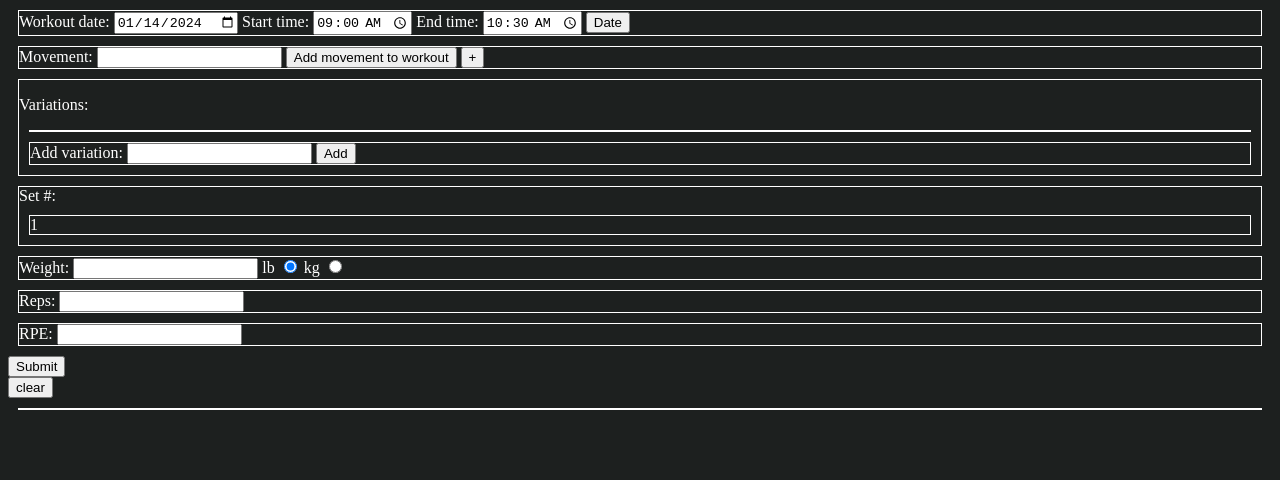
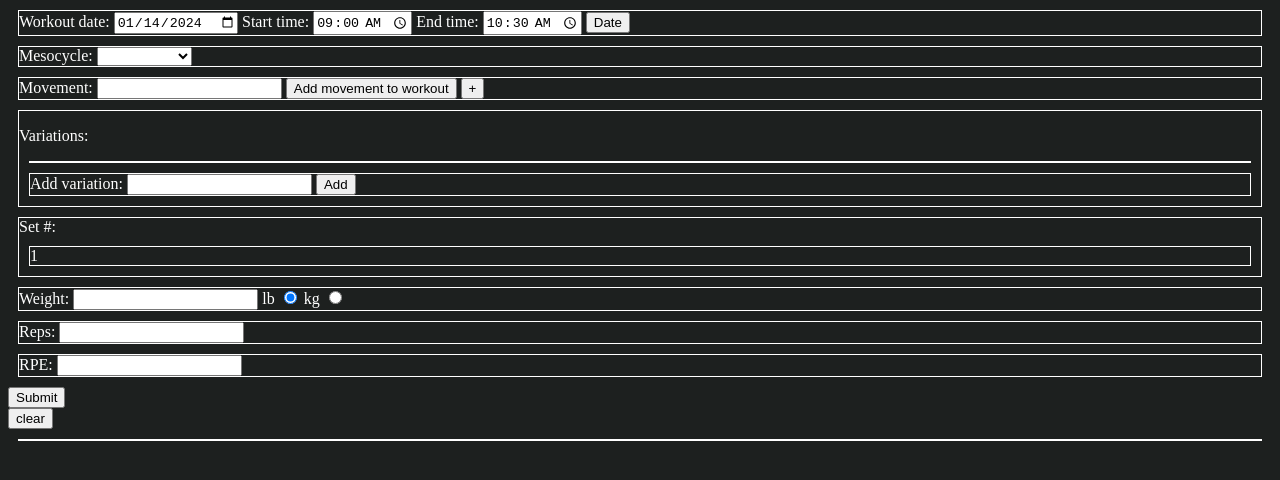
Before and after one commit to gregoryls/workout-tracker, a website built with webpack: page src/index.html in a window 1280 px wide. Built offline with nearby package versions, Linux system fonts and the light colour scheme.

Commit message:
select element for picking mesocycle type

```diff
--- a/src/index.html
+++ b/src/index.html
@@ -16,6 +16,19 @@
         <label for="endTime">End time:</label>
         <input type="time" id="endTime" value="10:30" />
         <button id="dateButton">Date</button>
+      </div>
+      <div>
+        <label for="mesocycleInput">Mesocycle:</label>
+        <select id="mesocycleInput">
+          <option value="blank"></option>
+          <option value="hypertrophy">Hypertrophy</option>
+          <option value="strength">Strength</option>
+          <option value="peak">Peak</option>
+          <option value="taper">Taper</option>
+          <option value="deload">Deload</option>
+          <option value="activeRest">Active Rest</option>
+          <option value="other">Other</option>
+        </select>
       </div>
 
       <div id="exerciseInputWrap">
```
Also changed, not shown: dist/index.html.
